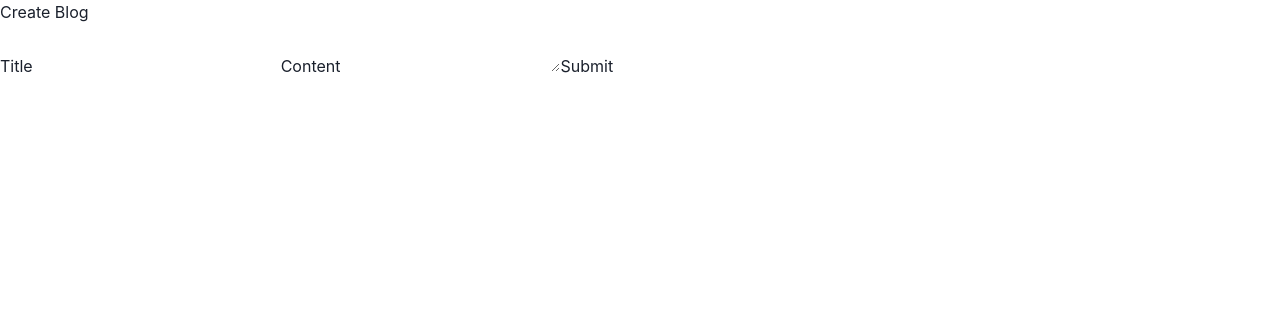
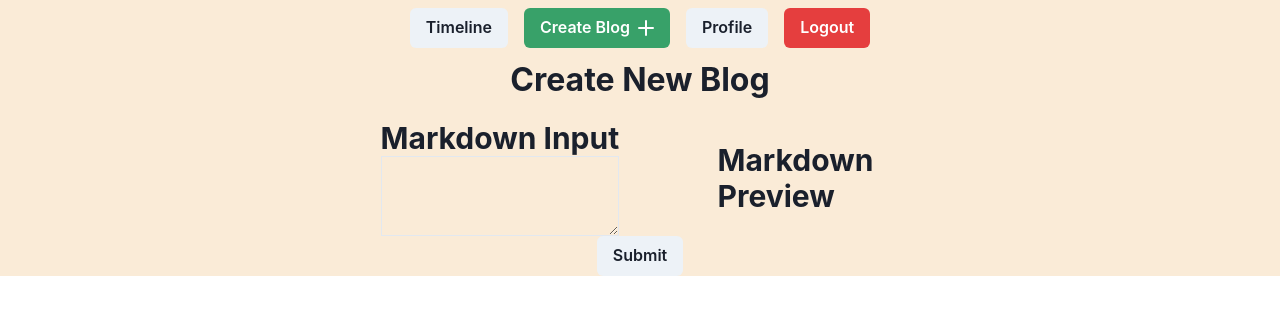
Before and after one commit to acooperdh/devopsdoods, a Next.js app: page /create-blog in a window 1280 px wide. Shown: the top 314 px of the page. Built offline with nearby package versions, Linux system fonts and the light colour scheme.

Commit message:
added CreateBlog page & MarkdownContext

```diff
--- /dev/null
+++ b/components/CreateBlog.jsx
@@ -0,0 +1,40 @@
+import React, { useState } from 'react';
+
+// Components
+import NavBar from './NavBar';
+import MarkdownInput from './MarkdownInput';
+import MarkdownPreview from './MarkdownPreview';
+import { Button, Center } from '@chakra-ui/react';
+import styles from '../styles/CreateBlog.module.css';
+
+import MarkdownContext from '../contexts/markdownContext';
+
+
+export default function CreateBlog() {
+	const [markdownText, setMarkdownText] = useState('');
+
+	const markdownContextValue = {
+		markdownText,
+		setMarkdownText,
+	};
+
+
+	return (
+		<div className={styles.container}>
+			<NavBar />
+			<div className={styles.title}>
+				Create New Blog
+			</div>
+			<MarkdownContext.Provider value={markdownContextValue}>
+				<Center>
+				<div className={styles.editorContainer}>
+					<MarkdownInput />
+				</div>
+				<MarkdownPreview />
+				</Center>
+
+				<Button> Submit </Button>
+			</MarkdownContext.Provider>
+		</div>
+	)
+}
--- /dev/null
+++ b/components/MarkdownInput.jsx
@@ -0,0 +1,19 @@
+import React, { useState, useContext } from 'react';
+import { Box, Heading, Textarea } from '@chakra-ui/react';
+import styles from '../styles/CreateBlog.module.css';
+import MarkdownContext from '../contexts/markdownContext';
+
+export default function MarkdownInput() {
+	const { setMarkdownText } = useContext(MarkdownContext);
+
+	const handleInputChange = (e) => {
+		let input = e.target.value;
+		setMarkdownText(input);
+	}
+	return (
+		<Box>
+			<Heading size="lg"> Markdown Input </Heading>
+			<Textarea onChange={handleInputChange} size="xl" />
+		</Box>
+	)
+}
--- /dev/null
+++ b/components/MarkdownPreview.jsx
@@ -0,0 +1,16 @@
+/* eslint-disable react/no-children-prop */
+import React, { useContext } from 'react';
+import ReactMarkdown from 'react-markdown';
+import { Box, Heading } from '@chakra-ui/react';
+import MarkdownContext from '../contexts/markdownContext';
+import remarkGfm
+ from 'remark-gfm';
+export default function MarkdownPreview() {
+	const { markdownText } = useContext(MarkdownContext);
+	return (
+		<Box>
+			<Heading size="lg"> Markdown Preview</Heading>
+			<ReactMarkdown children={markdownText} remarkPlugins={[remarkGfm]}/>
+		</Box>
+	);
+}
--- a/components/NavBar.jsx
+++ b/components/NavBar.jsx
@@ -14,7 +14,9 @@ export default function NavBar() {
 				<NextLink href='/timeline'>
 					<Button>Timeline</Button>
 				</NextLink>
-				<Button colorScheme='green' rightIcon={<AddIcon />}>Create Blog</Button>
+				<NextLink href='/create-blog'>
+					<Button colorScheme='green' rightIcon={<AddIcon />}>Create Blog</Button>
+				</NextLink>
 				<Button>Profile</Button>
 				<Button colorScheme='red'>Logout</Button>
 			</Stack>
--- /dev/null
+++ b/contexts/markdownContext.js
@@ -0,0 +1,8 @@
+import React from 'react';
+
+const MarkdownContext = React.createContext({
+	  markdown: '',
+	  setMarkdown: () => {},
+});
+
+export default MarkdownContext;
--- a/package.json
+++ b/package.json
@@ -16,7 +16,9 @@
     "framer-motion": "^6.2.8",
     "next": "^12.1.0",
     "react": "17.0.2",
-    "react-dom": "17.0.2"
+    "react-dom": "17.0.2",
+    "react-markdown": "^8.0.0",
+    "remark-gfm": "^3.0.1"
   },
   "devDependencies": {
     "eslint": "8.9.0",
--- a/pages/create-blog.jsx
+++ b/pages/create-blog.jsx
@@ -1,14 +1,8 @@
-export default function CreateBlog() {
+import React from 'react';
+import CreateBlog from '../components/CreateBlog';
+
+export default function CreateBlogPage() {
 	return (
-		<div>
-			<h1>Create Blog</h1>
-			<form>
-				<label>Title</label>
-				<input type="text" />
-				<label>Content</label>
-				<textarea />
-				<button>Submit</button>
-			</form>
-		</div>
+		<CreateBlog />
 	);
 }
--- /dev/null
+++ b/styles/CreateBlog.module.css
@@ -0,0 +1,27 @@
+.container {
+	width: 100%;
+	height: 100%;
+	display: flex;
+	flex-direction: column;
+	align-items: center;
+	background-color:antiquewhite;
+}
+
+.title {
+	font-size: 2rem;
+	font-weight: bold;
+	margin-bottom: 1rem;
+}
+
+.editorContainer {
+	width: 100%;
+	height: 100%;
+	display: flex;
+}
+
+.splitContainer {
+	width:100%;
+	height: 100%;
+	padding: 2em;
+	font-family: "Helvetica Neue", Helvetica, Arial, sans-serif;
+}
```
Also changed, not shown: 2 other files (tests, documents, lock files or other folders).
